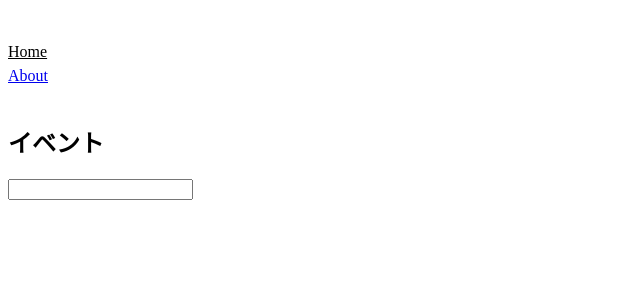
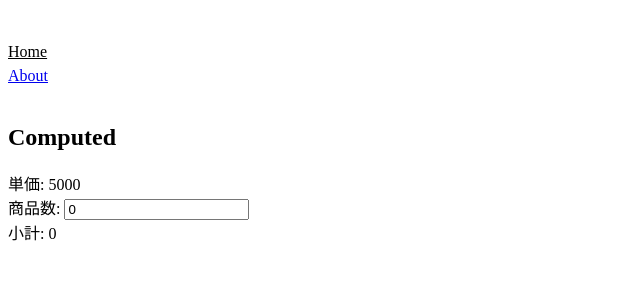
Before and after one commit to kingkazuma7/typescript-timeperformance-Aoki, a Vue app in the folder vue3-typescript/: page / in a window 1280 px wide. Shown: the top 300 px of the page, without its empty margins (0-640 px from the left). Built offline with nearby package versions, Linux system fonts and the light colour scheme.

Commit message:
44. computed
- v-model="amount" amountの参照へ
- amount リアクティブな参照（ここで数値保持）
- amountの数値をcoumputed(依存関係)で計算する
- 依存しているのでamountの値も更新される

```diff
--- /dev/null
+++ b/vue3-typescript/src/components/ComputedComponent.vue
@@ -0,0 +1,21 @@
+<script setup lang="ts">
+// Composition API、リアクティビティシステム
+import { ref, computed } from 'vue'
+// import type { ComputedRef } from 'vue'
+
+const amount = ref<number>(0)
+
+// computed コールバック
+const subTotal = computed<number>(() => amount.value * 5000)
+// const subTotal: ComputedRef<number> = computed(() => amount.value * 5000)
+
+console.log(subTotal);
+
+</script>
+
+<template>
+  <h2>Computed</h2>
+  単価: 5000<br>
+  商品数: <input type="number" v-model="amount"><br>
+  小計: {{ subTotal }}
+</template>
--- a/vue3-typescript/src/views/HomeView.vue
+++ b/vue3-typescript/src/views/HomeView.vue
@@ -1,4 +1,5 @@
 <script setup lang="ts">
+import ComputedComponent from '@/components/ComputedComponent.vue';
 import EventComponent from '@/components/EventComponent.vue';
 import ReactiveComponent from '@/components/ReactiveComponent.vue';
 import RefComponent from '@/components/RefComponent.vue'
@@ -9,6 +10,7 @@ import RefComponent from '@/components/RefComponent.vue'
   <main>
     <!-- <RefComponent /> -->
     <!-- <ReactiveComponent /> -->
-    <EventComponent />
+    <!-- <EventComponent /> -->
+    <ComputedComponent />
   </main>
 </template>
```
